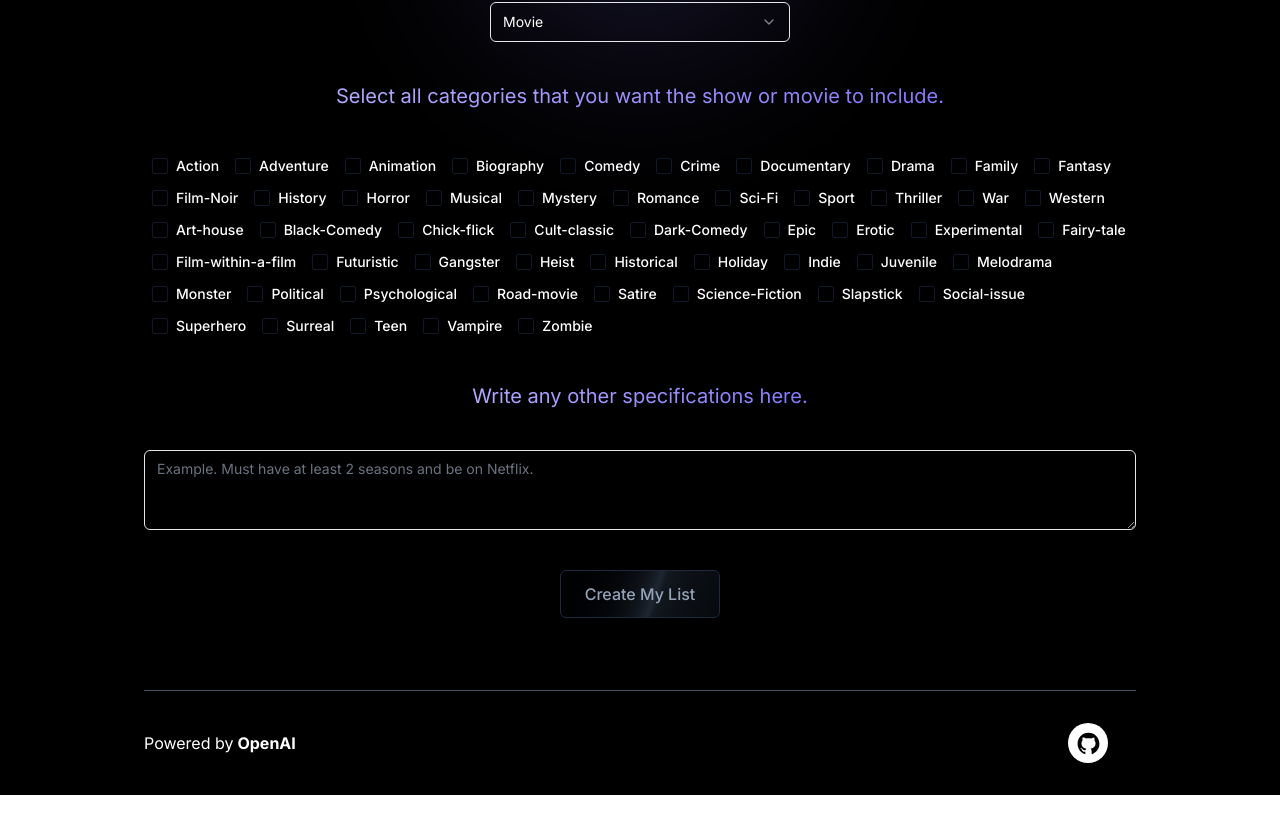
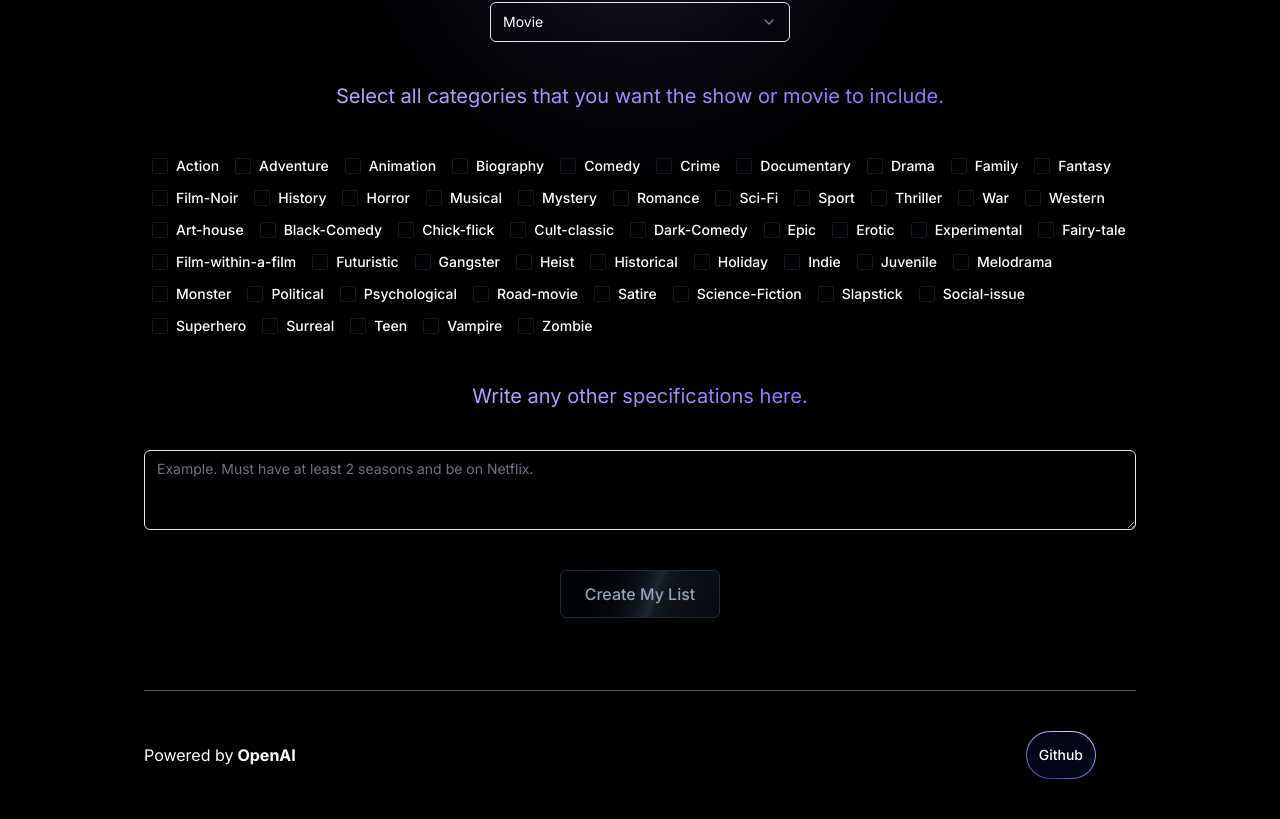
Before and after one commit to VasaOfficial/MovieLibrary, a Next.js app: page / in a window 1280 px wide. Shown: the part 365-1184 px from the top of the page. Before the commit the page ends 1160 px from the top, so only its background shows below. Built offline with nearby package versions, Linux system fonts and the light colour scheme.

Commit message:
feat: store the changes in selector and label checking, remove github icon in footer and replace it with button

```diff
--- a/db/genres.ts
+++ b/db/genres.ts
@@ -207,4 +207,4 @@
   id: "zombie",
   label: "Zombie",
   },
-  ] as const;
+  ];
--- a/package.json
+++ b/package.json
@@ -30,7 +30,6 @@
     "next-sitemap": "^4.1.3",
     "react": "^18.2.0",
     "react-dom": "^18.2.0",
-    "react-icons": "^4.10.1",
     "sharp": "^0.32.1",
     "tailwind-merge": "^1.13.2",
     "tailwindcss-animate": "^1.0.6"
--- a/src/app/page.tsx
+++ b/src/app/page.tsx
@@ -1,3 +1,6 @@
+'use client'
+import { useState, useEffect } from "react"
+
 import Image from "next/image"
 import Logo from 'public/assets/logo4.png'
 import { Select, SelectContent, SelectItem, SelectTrigger, SelectValue } from "@/components/ui/select"
@@ -6,6 +9,12 @@
 import { Footer } from "@/components/Footer"
 
 export default function Home() {
+  const [selectedOption, setSelectedOption] = useState("movie");
+
+  const handleOptionChange = (value: string) => {
+    setSelectedOption(value);
+  };
+
   return (
     <div className="bg-black">
       <div className="mx-auto flex min-h-screen max-w-5xl flex-col px-4">
@@ -28,9 +37,9 @@
                 <h1 className="mb-8 bg-gradient-to-t from-[#6d6d6d] to-[#f4f4f4] bg-clip-text text-4xl text-transparent md:text-5xl">Generate show or movie recommendations with Open AI</h1>
                 <p className="inline-flex animate-text-gradient bg-gradient-to-r from-[#b2a8fd] via-[#8678f9] to-[#c7d2fe] bg-[200%_auto] bg-clip-text text-xl text-transparent">What kind of cinema are you searching for?</p>
                 <div className="flex justify-center mt-10 mb-10">
-                  <Select>
+                  <Select onValueChange={handleOptionChange} defaultValue={'movie'}>
                     <SelectTrigger className="w-[300px] text-white">
-                      <SelectValue  placeholder="Movie" />
+                      <SelectValue placeholder="Movie" />
                     </SelectTrigger>
                     <SelectContent>
                       <SelectItem value="movie">Movie</SelectItem>
--- a/src/components/Footer/index.tsx
+++ b/src/components/Footer/index.tsx
@@ -1,14 +1,17 @@
-import { AiFillGithub } from 'react-icons/ai'
-
 export function Footer() {
   return (
     <div className="flex md:flex-row flex-col items-center md:justify-between mt-10 border-t border-gray-600 text-white">
       <div className="flex items-center flex-none">
         Powered by <span className="mx-1 font-bold">OpenAI</span>
       </div>
-        <div className='p-7'>
-          <a href="https://github.com/VasaOfficial/MovieLibrary" className="my-1 flex items-center justify-center w-10 h-10 rounded-full bg-white">
-            <AiFillGithub size={25} className="text-black" />
+        <div className='p-10'>
+          <a href="https://github.com/VasaOfficial/MovieLibrary" target="_blank">
+            <button className='relative inline-flex h-12 overflow-hidden rounded-full p-[1px] focus:outline-none focus:ring-2 focus:ring-slate-400 focus:ring-offset-2 focus:ring-offset-slate-50'>
+              <span className='absolute inset-[-1000%] animate-[spin_2s_linear_infinite] bg-[conic-gradient(from_90deg_at_50%_50%,#E2CBFF_0%,#393BB2_50%,#E2CBFF_100%)]' />
+              <span className='inline-flex h-full w-full cursor-pointer items-center justify-center rounded-full bg-slate-950 px-3 py-1 text-sm font-medium text-white backdrop-blur-3xl'>
+                Github
+              </span>
+            </button>
           </a>
       </div>
     </div>
--- a/src/components/Label/index.tsx
+++ b/src/components/Label/index.tsx
@@ -1,13 +1,31 @@
+'use client'
+import { useState } from "react";
 import { Checkbox } from "@/components/ui/checkbox";
 import { Label } from "@/components/ui/label";
 import { genres } from "db/genres";
 
 export function LabelDemo() {
+  const [selectedGenres, setSelectedGenres] = useState<string[]>([]);
+
+  const handleCheckboxChange = (genreId: string) => {
+    setSelectedGenres((prevSelectedGenres) => {
+      if (prevSelectedGenres.includes(genreId)) {
+        return prevSelectedGenres.filter((id) => id !== genreId);
+      } else {
+        return [...prevSelectedGenres, genreId];
+      }
+    });
+  };
+
   return (
     <div className="flex items-center flex-wrap  ">
       {genres.map((item) => (
         <div key={item.id} className="flex items-center m-2">
-          <Checkbox id={item.id} />
+          <Checkbox
+          id={item.id}
+          checked={selectedGenres.includes(item.id)}
+          onCheckedChange={() => handleCheckboxChange(item.id)}
+           />
           <Label className="text-white ml-2" htmlFor={item.id}>{item.label}</Label>
         </div>
       ))}
```
Also changed, not shown: 1 other file (tests, documents, lock files or other folders).
